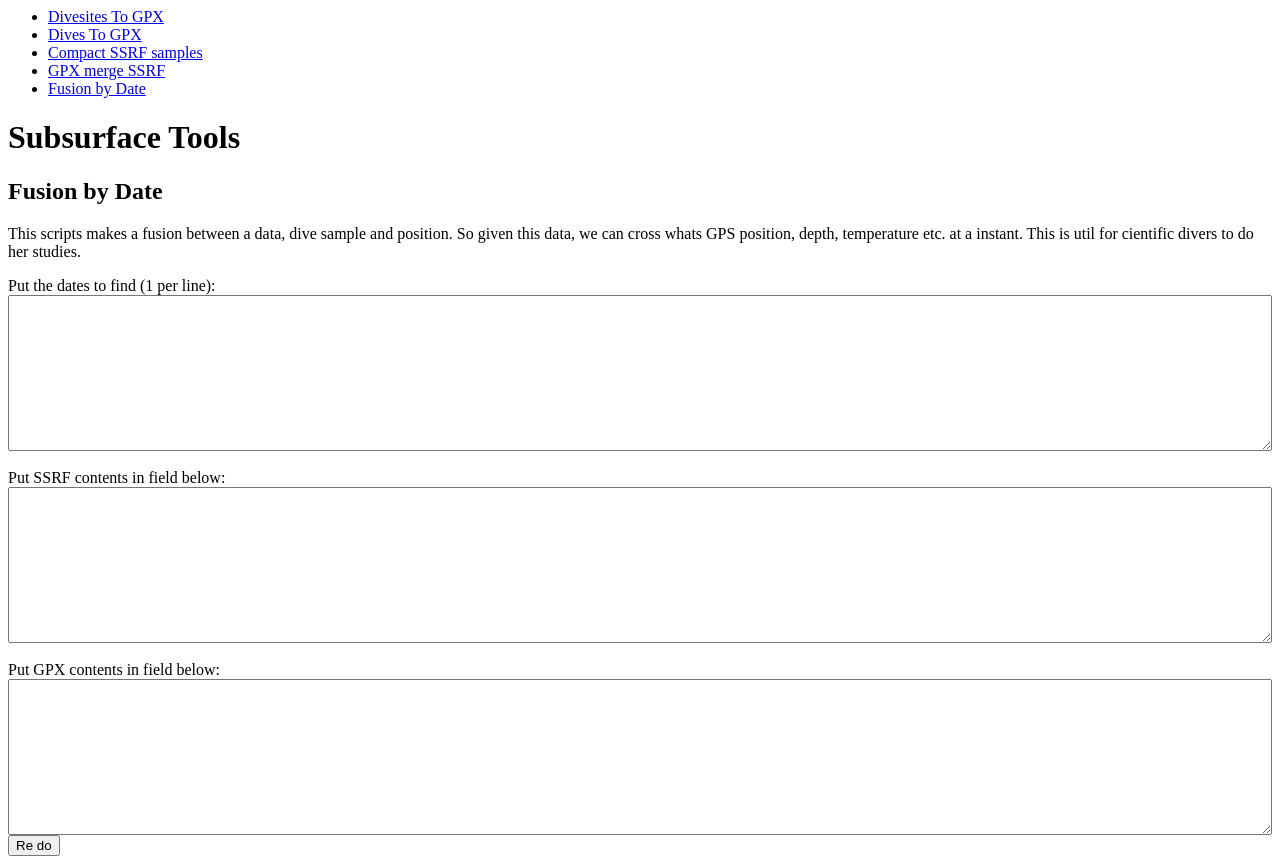
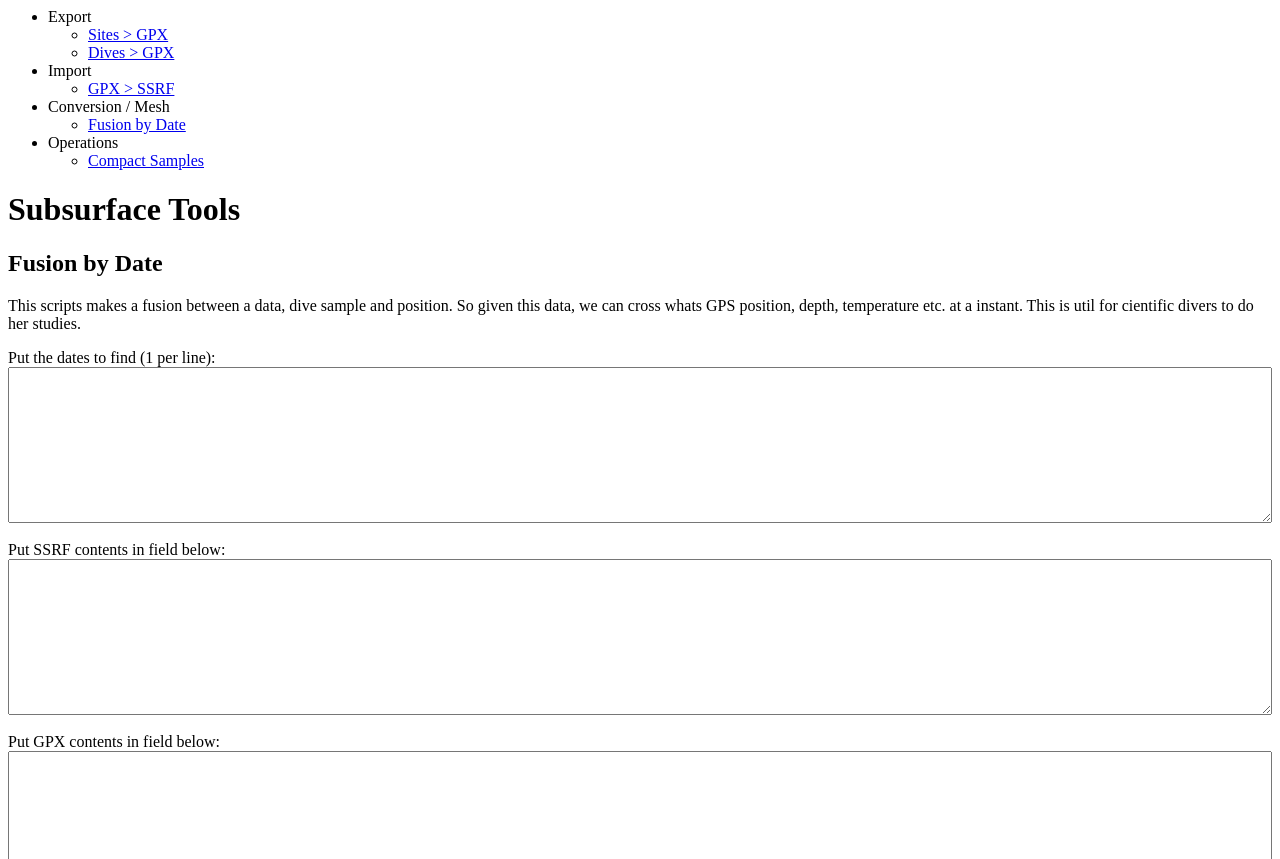
Before and after one commit to rafsalvioni/subsurface-tools, a plain HTML site: page date-fusion.html in a window 1280 px wide. Shown: the top 859 px of the page. Drawn offline with Linux system fonts and the light colour scheme.

Commit message:
Update menu
Signed-off-by: Rafael M. Salvioni <rafael.salvioni@gmail.com>

```diff
--- a/date-fusion.html
+++ b/date-fusion.html
@@ -7,11 +7,27 @@
 <body>
 	<nav>
 		<ul>
-			<li><a href="sites-gpx.html">Divesites To GPX</a></li>
-            <li><a href="dives-gpx.html">Dives To GPX</a></li>
-			<li><a href="ssrf-compact.html">Compact SSRF samples</a></li>
-            <li><a href="gpx-merge-ssrf.html">GPX merge SSRF</a></li>
-			<li><a href="date-fusion.html">Fusion by Date</a></li>
+			<li>Export
+				<ul>
+					<li><a href="sites-gpx.html">Sites > GPX</a></li>
+					<li><a href="dives-gpx.html">Dives > GPX</a></li>
+				</ul>
+			</li>
+			<li>Import
+				<ul>
+					<li><a href="gpx-merge-ssrf.html">GPX > SSRF</a></li>
+				</ul>
+			</li>
+			<li>Conversion / Mesh
+				<ul>
+					<li><a href="date-fusion.html">Fusion by Date</a></li>
+				</ul>
+			</li>
+			<li>Operations
+				<ul>
+					<li><a href="ssrf-compact.html">Compact Samples</a></li>
+				</ul>
+			</li>
 		</ul>
 	</nav>
 	<header>
```
Also changed, not shown: dives-gpx.html (+21 -5 lines), gpx-merge-ssrf.html (+21 -5 lines), sites-gpx.html (+21 -6 lines), ssrf-compact.html (+21 -5 lines).
